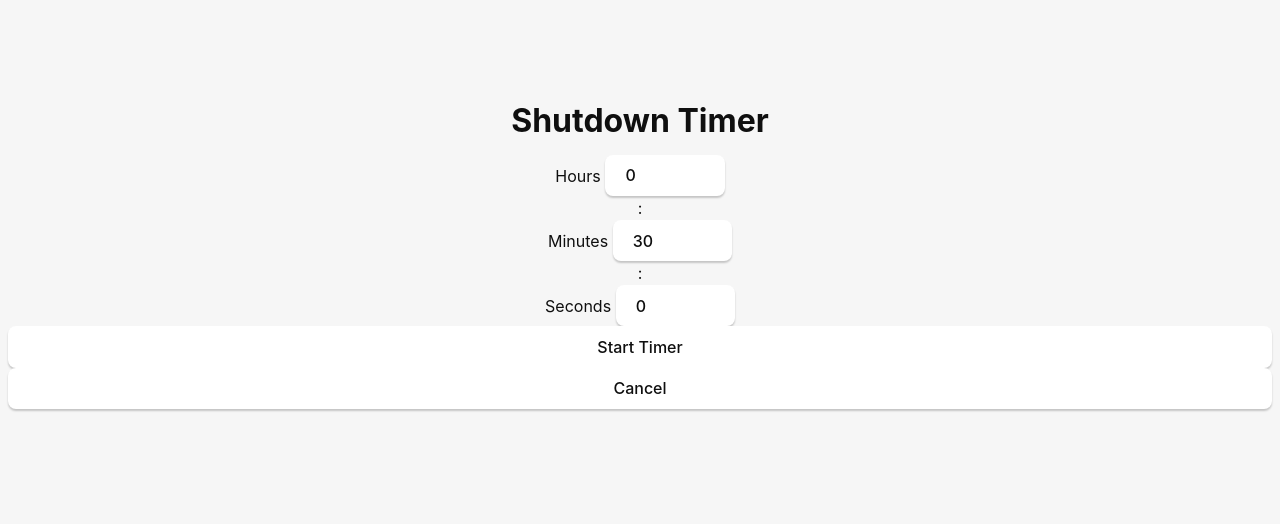
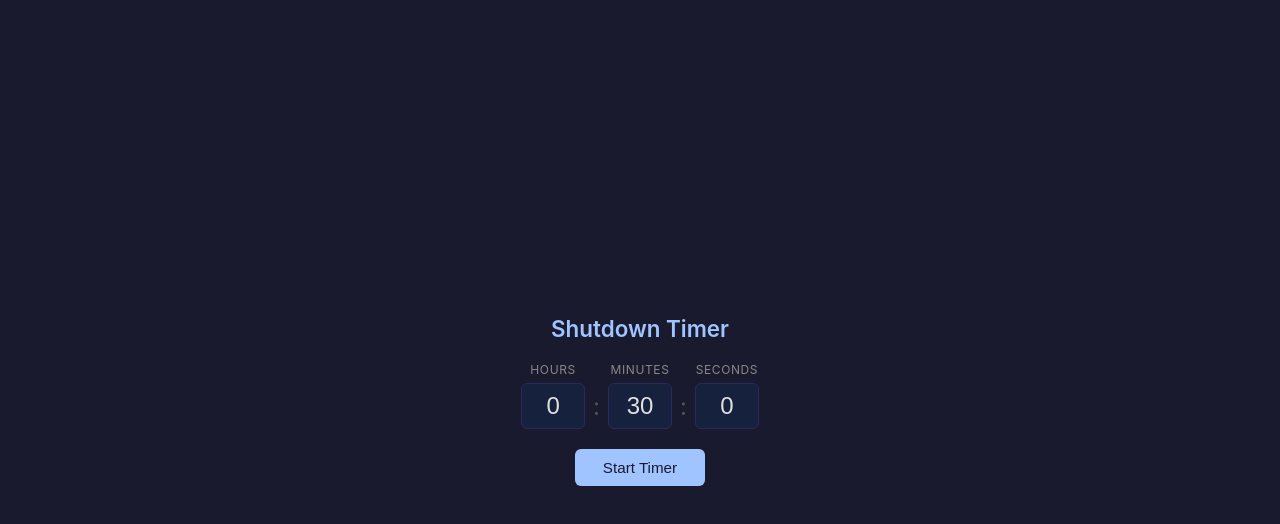
Before and after one commit to UkuV/shutdown-timer, a website: page src/index.html in a window 1280 px wide. Drawn offline with Linux system fonts and the light colour scheme.

Commit message:
feat: add UI styles

```diff
--- a/src/styles.css
+++ b/src/styles.css
@@ -1,112 +1,126 @@
-.logo.vanilla:hover {
-  filter: drop-shadow(0 0 2em #ffe21c);
+* {
+  box-sizing: border-box;
+  margin: 0;
+  padding: 0;
 }
-:root {
-  font-family: Inter, Avenir, Helvetica, Arial, sans-serif;
-  font-size: 16px;
-  line-height: 24px;
-  font-weight: 400;
 
-  color: #0f0f0f;
-  background-color: #f6f6f6;
-
-  font-synthesis: none;
-  text-rendering: optimizeLegibility;
-  -webkit-font-smoothing: antialiased;
-  -moz-osx-font-smoothing: grayscale;
-  -webkit-text-size-adjust: 100%;
+body {
+  font-family: -apple-system, BlinkMacSystemFont, "Segoe UI", sans-serif;
+  background: #1a1a2e;
+  color: #e0e0e0;
+  height: 100vh;
+  display: flex;
+  align-items: center;
+  justify-content: center;
 }
 
 .container {
-  margin: 0;
-  padding-top: 10vh;
   display: flex;
   flex-direction: column;
-  justify-content: center;
-  text-align: center;
-}
-
-.logo {
-  height: 6em;
-  padding: 1.5em;
-  will-change: filter;
-  transition: 0.75s;
-}
-
-.logo.tauri:hover {
-  filter: drop-shadow(0 0 2em #24c8db);
-}
-
-.row {
-  display: flex;
-  justify-content: center;
-}
-
-a {
-  font-weight: 500;
-  color: #646cff;
-  text-decoration: inherit;
-}
-
-a:hover {
-  color: #535bf2;
+  align-items: center;
+  gap: 20px;
+  padding: 24px;
+  width: 100%;
 }
 
 h1 {
-  text-align: center;
+  font-size: 1.4rem;
+  font-weight: 600;
+  color: #a0c4ff;
 }
 
-input,
-button {
-  border-radius: 8px;
-  border: 1px solid transparent;
-  padding: 0.6em 1.2em;
-  font-size: 1em;
-  font-weight: 500;
-  font-family: inherit;
-  color: #0f0f0f;
-  background-color: #ffffff;
-  transition: border-color 0.25s;
-  box-shadow: 0 2px 2px rgba(0, 0, 0, 0.2);
+.inputs {
+  display: flex;
+  align-items: flex-end;
+  gap: 8px;
 }
 
-button {
-  cursor: pointer;
+.input-group {
+  display: flex;
+  flex-direction: column;
+  align-items: center;
+  gap: 6px;
 }
 
-button:hover {
-  border-color: #396cd8;
-}
-button:active {
-  border-color: #396cd8;
-  background-color: #e8e8e8;
+label {
+  font-size: 0.75rem;
+  text-transform: uppercase;
+  letter-spacing: 0.05em;
+  color: #888;
 }
 
-input,
-button {
+input[type="number"] {
+  width: 64px;
+  padding: 8px;
+  font-size: 1.5rem;
+  text-align: center;
+  background: #16213e;
+  border: 1px solid #2a2a5a;
+  border-radius: 6px;
+  color: #e0e0e0;
   outline: none;
 }
 
-#greet-input {
-  margin-right: 5px;
+input[type="number"]:focus {
+  border-color: #a0c4ff;
 }
 
-@media (prefers-color-scheme: dark) {
-  :root {
-    color: #f6f6f6;
-    background-color: #2f2f2f;
-  }
+input[type="number"]:disabled {
+  opacity: 0.4;
+  cursor: not-allowed;
+}
 
-  a:hover {
-    color: #24c8db;
-  }
+/* hide spinner arrows */
+input[type="number"]::-webkit-inner-spin-button,
+input[type="number"]::-webkit-outer-spin-button {
+  -webkit-appearance: none;
+}
 
-  input,
-  button {
-    color: #ffffff;
-    background-color: #0f0f0f98;
-  }
-  button:active {
-    background-color: #0f0f0f69;
-  }
+.separator {
+  font-size: 1.5rem;
+  padding-bottom: 8px;
+  color: #555;
 }
+
+.btn {
+  padding: 10px 28px;
+  font-size: 0.95rem;
+  font-weight: 500;
+  border: none;
+  border-radius: 6px;
+  cursor: pointer;
+  transition: opacity 0.15s;
+}
+
+.btn:disabled {
+  opacity: 0.4;
+  cursor: not-allowed;
+}
+
+.btn-primary {
+  background: #a0c4ff;
+  color: #1a1a2e;
+}
+
+.btn-primary:hover:not(:disabled) {
+  opacity: 0.85;
+}
+
+.btn-danger {
+  background: #ff6b6b;
+  color: #fff;
+}
+
+.btn-danger:hover:not(:disabled) {
+  opacity: 0.85;
+}
+
+.status {
+  font-size: 0.9rem;
+  color: #a0c4ff;
+  min-height: 1.2em;
+}
+
+.hidden {
+  display: none !important;
+}
```
